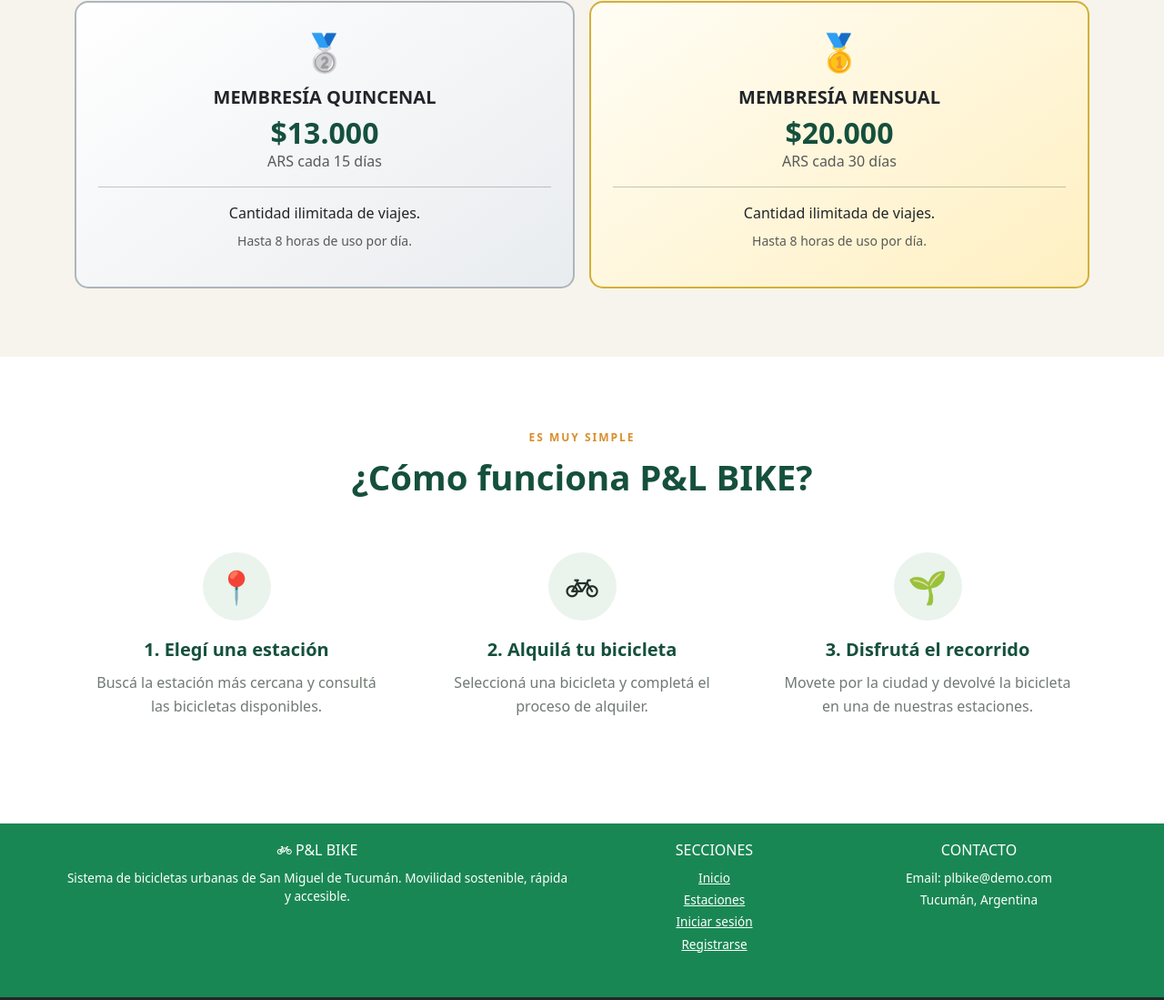
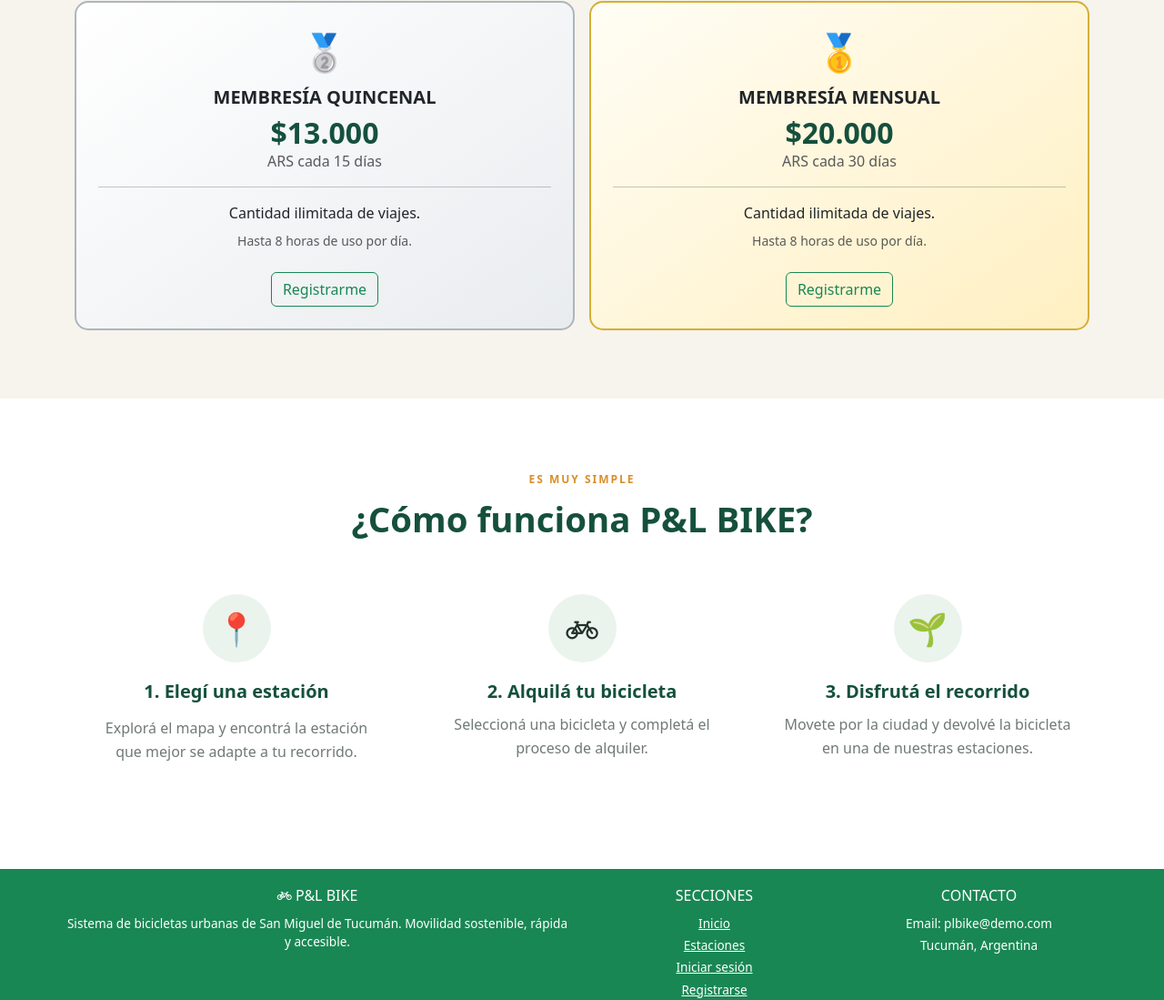
Before and after one commit to lucasdecima/proyecto-final-unsta, a website: page app.html in a window 1280 px wide. Shown: the part 2717-3816 px from the top of the page at 91% size. Drawn offline with nearby package versions, Linux system fonts and the light colour scheme; no server answers.

Commit message:
implementacion de boton registrar en cada membresia

```diff
--- a/app.html
+++ b/app.html
@@ -3,6 +3,7 @@
 
 <head>
     <meta charset="UTF-8">
+    <meta name="viewport" content="width=device-width, initial-scale=1.0">
     <title>P&L BIKE</title>
 
     <link href="https://cdn.jsdelivr.net/npm/bootstrap@5.3.7/dist/css/bootstrap.min.css" rel="stylesheet">
@@ -51,7 +52,7 @@
                         </li>
 
                         <li class="nav-item ms-lg-2 mt-2 mt-lg-0">
-                            <a href="register.html" class="btn btn-light text-success">
+                            <a href="registro.html" class="btn btn-light text-success">
                                 Registrarse
                             </a>
                         </li>
@@ -276,7 +277,9 @@
                     <p class="text-muted small mb-3">
                         Hasta 8 horas de uso por día.
                     </p>
-
+                    <a href="registro.html" class="btn btn-outline-success mt-2">
+                     Registrarme
+                    </a>
 
 
                 </div>
@@ -301,7 +304,9 @@
                     <p class="text-muted small mb-3">
                         Hasta 8 horas de uso por día.
                     </p>
-
+                    <a href="registro.html" class="btn btn-outline-success mt-2">
+                     Registrarme
+                    </a>
 
 
                 </div>
@@ -331,8 +336,10 @@
                         <div>📍</div>
                         <h5>1. Elegí una estación</h5>
                         <p>
-                            Buscá la estación más cercana y consultá
-                            las bicicletas disponibles.
+                            <p>
+                            Explorá el mapa y encontrá la estación
+                            que mejor se adapte a tu recorrido.
+                            </p>
                         </p>
                     </div>
                 </div>
@@ -405,7 +412,7 @@
         </li>
 
         <li>
-            <a href="register.html" class="text-white">
+            <a href="registro.html" class="text-white">
                 Registrarse
             </a>
         </li>
```
